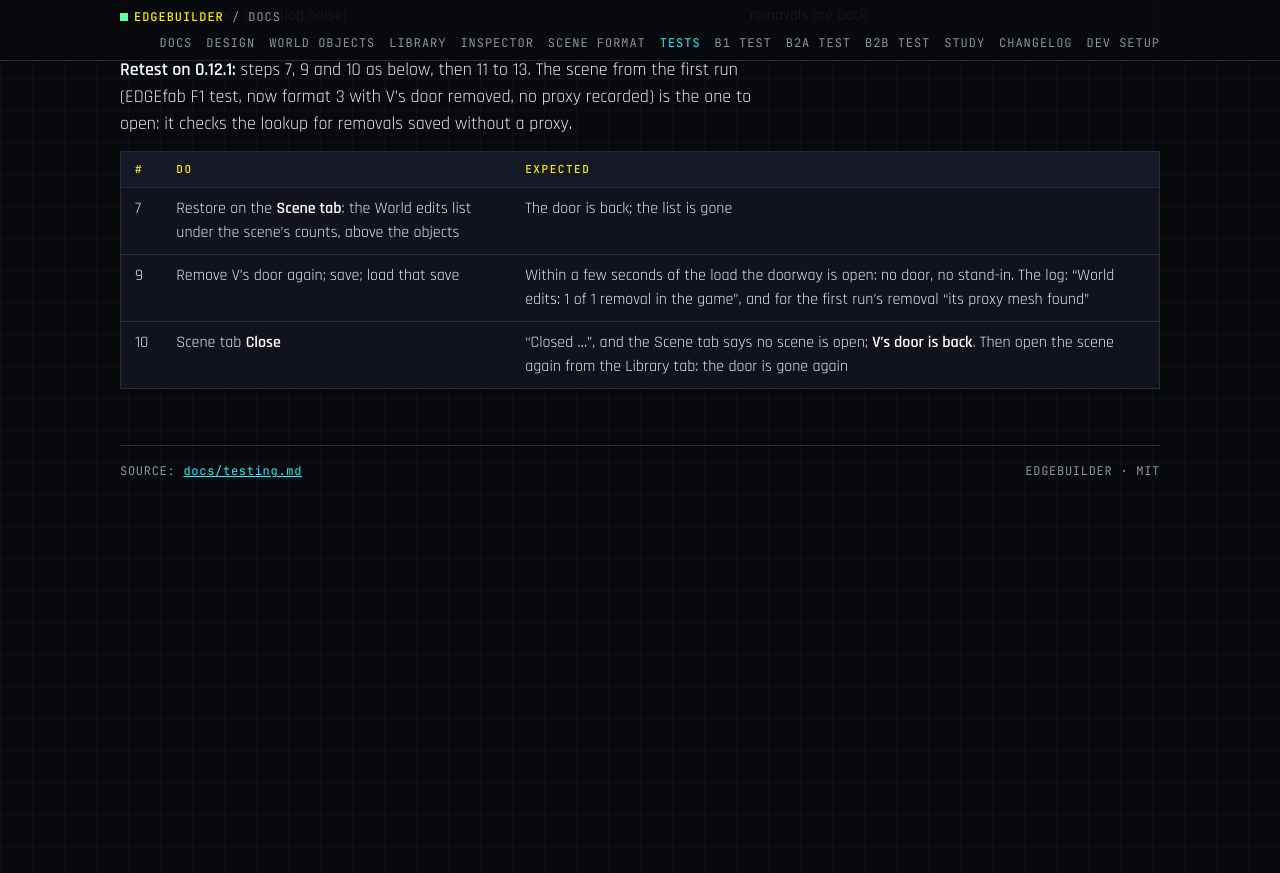
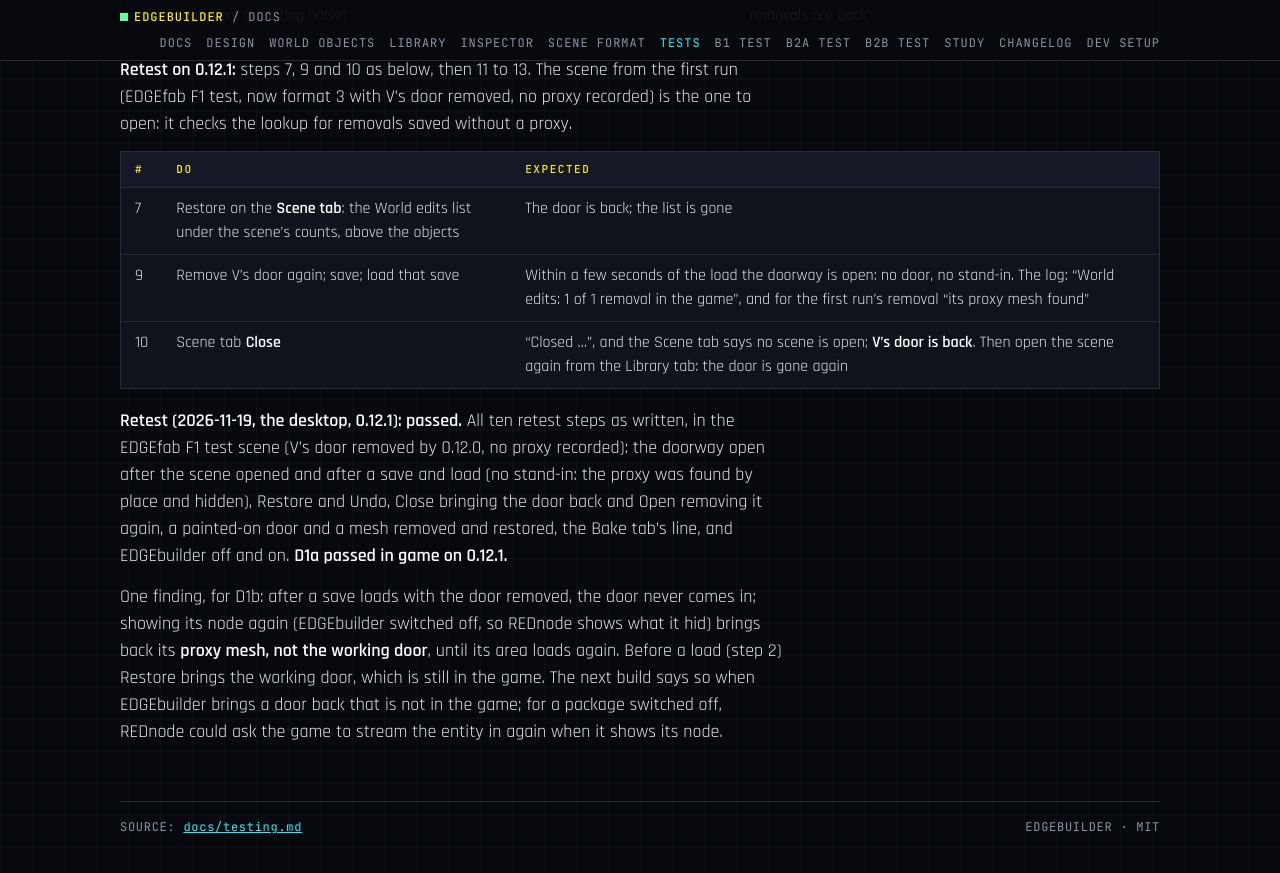
Before and after one commit to Edgemodders/EDGEbuilder, a Jekyll site: the page built from docs/testing.md, in a window 1280 px wide and 900 px high, scrolled down 50290 px. Shown: the top 873 px of the window. Built offline with Jekyll 4.4.1, drawn with Linux system fonts in a browser that asks for light colours.

Commit message:
D1a passed in game on 0.12.1
Co-Authored-By: Claude Opus 5.5 <noreply@anthropic.com>

```diff
--- a/docs/testing.md
+++ b/docs/testing.md
@@ -907,3 +907,7 @@ Before: the game closed; Claude deploys EDGEbuilder 0.12.0 with EDGEdeck, with 0
 | 7 | Restore on the **Scene tab**: the World edits list under the scene's counts, above the objects | The door is back; the list is gone |
 | 9 | Remove V's door again; save; load that save | Within a few seconds of the load the doorway is open: no door, no stand-in. The log: "World edits: 1 of 1 removal in the game", and for the first run's removal "its proxy mesh found" |
 | 10 | Scene tab **Close** | "Closed ...", and the Scene tab says no scene is open; **V's door is back**. Then open the scene again from the Library tab: the door is gone again |
+
+**Retest (2026-11-19, the desktop, 0.12.1): passed.** All ten retest steps as written, in the EDGEfab F1 test scene (V's door removed by 0.12.0, no proxy recorded): the doorway open after the scene opened and after a save and load (no stand-in: the proxy was found by place and hidden), Restore and Undo, Close bringing the door back and Open removing it again, a painted-on door and a mesh removed and restored, the Bake tab's line, and EDGEbuilder off and on. **D1a passed in game on 0.12.1.**
+
+One finding, for D1b: after a save loads with the door removed, the door never comes in; showing its node again (EDGEbuilder switched off, so REDnode shows what it hid) brings back its **proxy mesh, not the working door**, until its area loads again. Before a load (step 2) Restore brings the working door, which is still in the game. The next build says so when EDGEbuilder brings a door back that is not in the game; for a package switched off, REDnode could ask the game to stream the entity in again when it shows its node.
```
Also changed, not shown: CLAUDE.md (+1 -1 lines), docs/design.md (+1 -1 lines), docs/index.md (+1 -1 lines).
